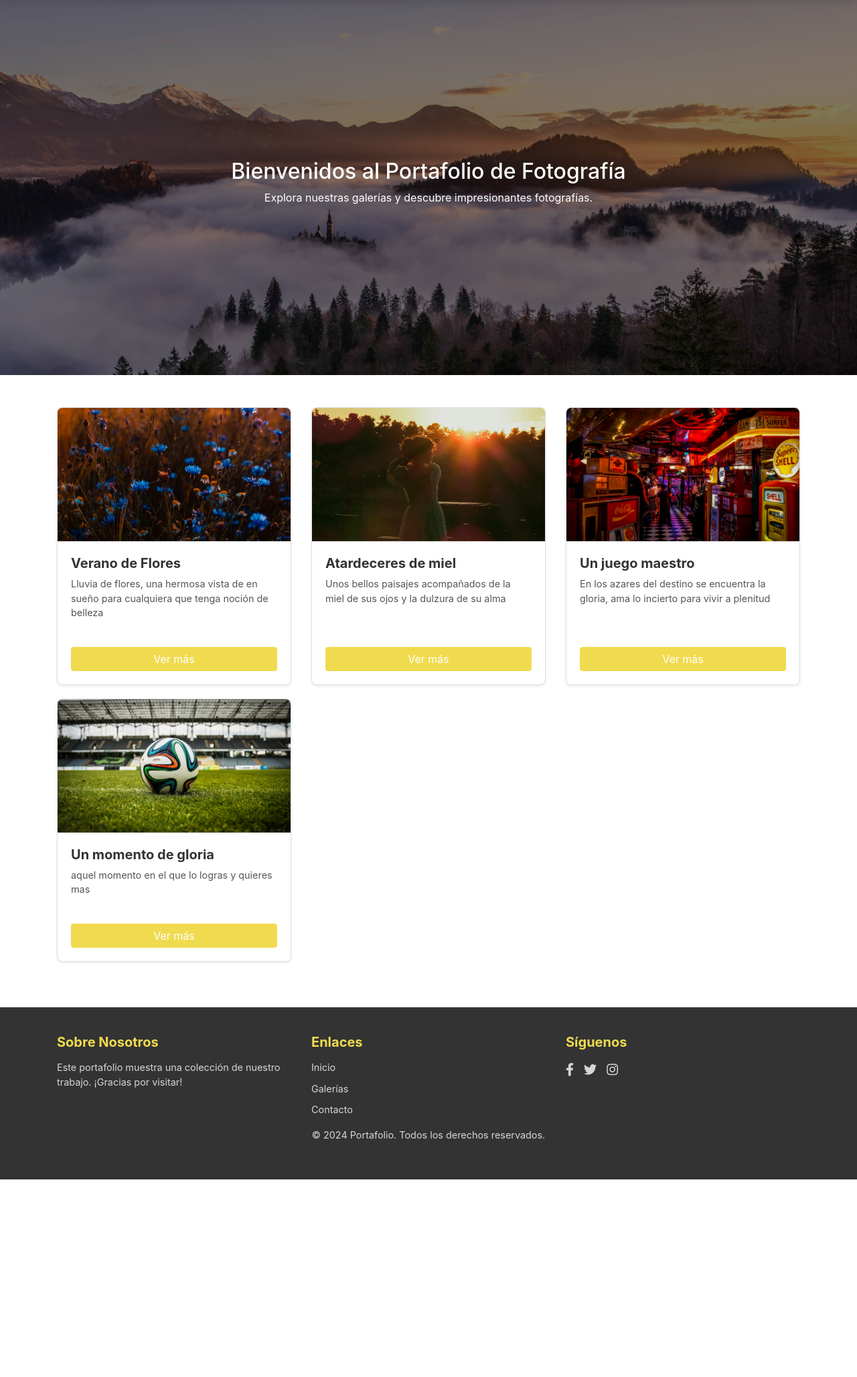
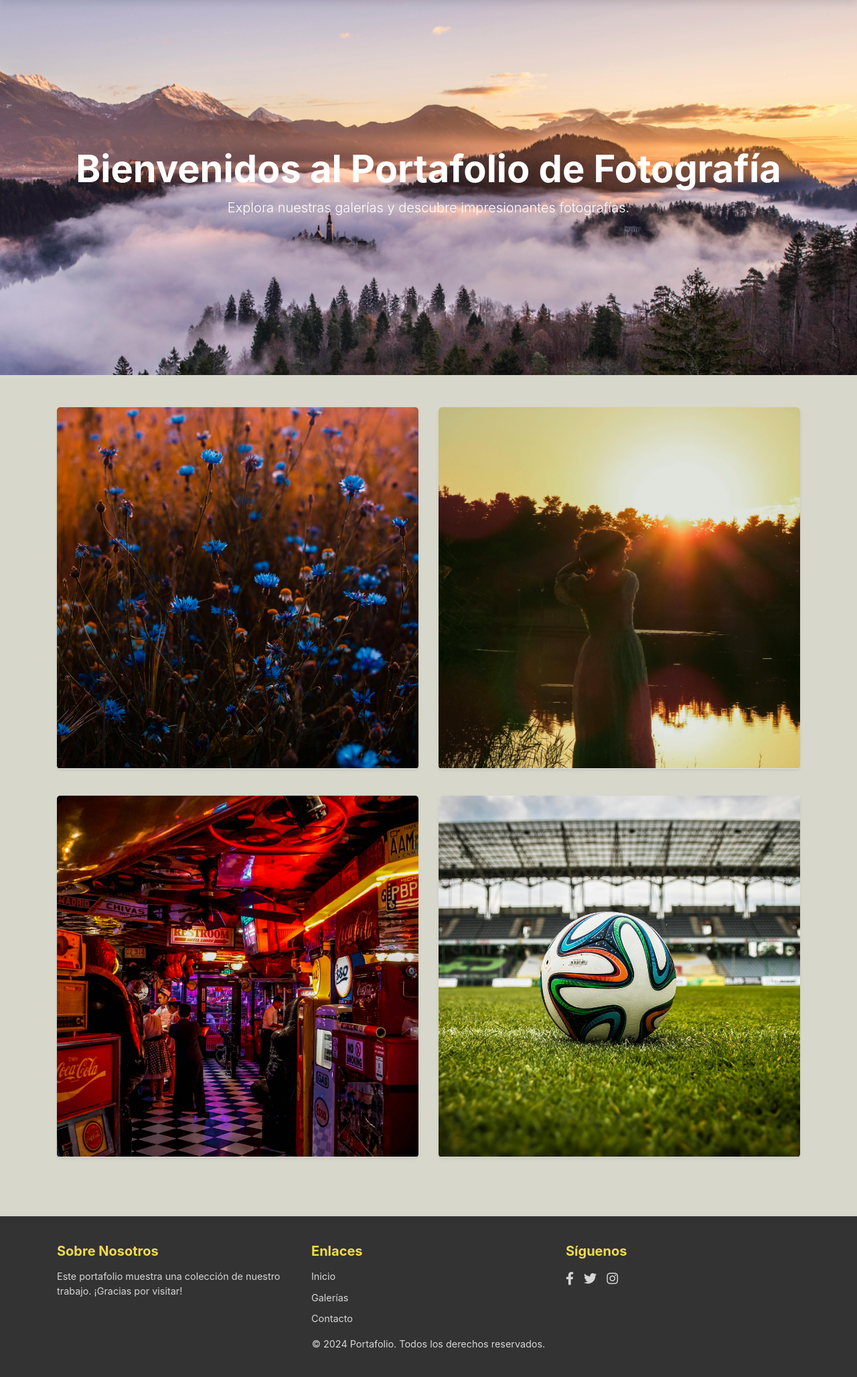
Before and after one commit to jhonRR28/Galeria, a Django app: page /home/ in a window 1280 px wide. Shown: the part 64-2120 px from the top of the page at 67% size. Before the commit the page ends 1825 px from the top, so only its background shows below. Run offline with Django 5.2, Linux system fonts and the light colour scheme; data comes from the database, SQL or seed files in the repository; some libraries are stand-ins or nearby versions.

Commit message:
Modificacion vista principal

```diff
--- a/gallery/static/gallery/css/styles.css
+++ b/gallery/static/gallery/css/styles.css
@@ -202,24 +202,93 @@ html, body {
     margin-bottom: 20px;
 }
 
-/* Limita la altura del modal y permite desplazamiento */
-.custom-modal-content {
-    max-height: 95vh; /* Limita la altura para que no sea más grande que la pantalla */
-    overflow-y: auto; /* Habilita desplazamiento si el contenido es muy largo */
+/* ... Mantén los estilos anteriores ... */
+
+/* Asegura que las imágenes se ajusten al contenedor sin bordes adicionales */
+.gallery-section .card-image-wrapper {
+    position: relative;
+    overflow: hidden;
+    height: 250px; /* Altura ajustable */
 }
-.modal-body {
+
+.gallery-section .card-img-top {
+    width: 100%;
+    height: 100%;
+    object-fit: cover;
+}
+
+/* Define el overlay para que sea completamente responsivo */
+.gallery-section .card-overlay {
+    position: absolute;
+    top: 0;
+    left: 0;
+    width: 100%;
+    height: 100%;
+    background: rgba(0, 0, 0, 0.5);
+    opacity: 0;
     display: flex;
+    justify-content: center;
     align-items: center;
-    height: 50%;
+    transition: opacity 0.3s ease;
 }
-.modal-image {
-    height: 72vh;
+
+/* Muestra el overlay solo al pasar el cursor */
+.gallery-section .card:hover .card-overlay {
+    opacity: 1;
 }
-.custom-image {
-    height: 100%; /* Limita la altura de la imagen */
-    width: auto; /* Mantiene la proporción de la imagen */
-    object-fit: contain; /* Ajusta la imagen sin distorsionarla */
+
+/* Estilos de contenido dentro del overlay */
+.gallery-section .card-overlay h5 {
+    color: white;
+    font-size: 1.5rem;
+    font-weight: bold;
+    text-align: center;
 }
-.modal-description {
-    max-width: 65%; /* Ajusta el ancho de la descripción */
+
+.gallery-section .card-overlay .btn {
+    margin-top: 10px;
+    background-color: #f0db4f;
+    border: none;
+    color: #333;
+    font-weight: bold;
 }
+
+.gallery-section .card-overlay .btn:hover {
+    background-color: #e5c43b;
+}
+
+
+/* Estilos para hacer las cartas cuadradas y asegurar que la imagen cubra todo el espacio */
+.gallery-section .card {
+    display: flex;
+    flex-direction: column;
+    justify-content: space-between;
+    aspect-ratio: 1 / 1; /* Mantiene las cartas cuadradas */
+    overflow: hidden;
+    transition: transform 0.3s ease, box-shadow 0.3s ease;
+
+}
+
+.gallery-section .card-image-wrapper {
+    width: 100%;
+    height: 100%; /* Asegura que el contenedor ocupe todo el espacio de la carta */
+    overflow: hidden;
+}
+
+.gallery-section .card-img-top {
+    width: 100%;
+    height: 100%; /* Hace que la imagen llene el contenedor */
+    object-fit: cover; /* Ajusta la imagen para llenar el contenedor */
+}
+
+.gallery-section .row {
+    gap: 0px; /* Alternativa usando gap */
+}
+
+.gallery-section .col {
+    margin-bottom: 40px;
+}
+
+.gallery-section {
+    background-color: #d7d7cb; /* Color específico para la galería */
+}
--- a/gallery/templates/gallery/gallery_list.html
+++ b/gallery/templates/gallery/gallery_list.html
@@ -1,5 +1,6 @@
 {% extends 'base.html' %}
 {% load static %}
+
 {% if messages %}
     <div class="alert alert-success" role="alert">
         {% for message in messages %}
@@ -9,57 +10,30 @@
 {% endif %}
 
 {% block section %}
-<div class="welcome-section">
-    <div class="welcome-banner"></div>
-    <h2>Bienvenidos al Portafolio de Fotografía</h2>
-    <p>Explora nuestras galerías y descubre impresionantes fotografías.</p>
+<div class="welcome-section text-center py-5">
+    <h2 class="display-4 font-weight-bold">Bienvenidos al Portafolio de Fotografía</h2>
+    <p class="lead">Explora nuestras galerías y descubre impresionantes fotografías.</p>
 </div>
 {% endblock section %}
 
 {% block maincontent %}
 <section class="gallery-section py-5">
     <div class="container">
-        <div class="row">
+        <div class="row row-cols-1 row-cols-md-2 g-4">
             {% for gallery in object_list %}
-                <div class="col-md-4 card-gallery">
-                    <div class="card mb-4 shadow-sm">
-                        <img src="{% static gallery.photo.url %}" class="card-img-top" alt="Galería">
-                        <div class="card-body">
-                            <h5 class="card-title">{{ gallery.title }}</h5>
-                            <p class="card-text">{{ gallery.description|truncatewords:20 }}</p>
-                            <button class="btn btn-primary" data-toggle="modal" data-target="#galleryModal{{ gallery.id }}">Ver más</button>
-                        </div>
-                    </div>
-                </div>
-
-                <!-- Modal -->
-                <div class="modal fade" id="galleryModal{{ gallery.id }}" tabindex="-1" role="dialog" aria-labelledby="galleryModalLabel{{ gallery.id }}" aria-hidden="true">
-                    <div class="modal-dialog modal-xl" role="document">
-                        <div class="modal-content custom-modal-content">
-                            <div class="modal-header d-flex justify-content-between align-items-center w-100">
-                                <h5 class="modal-title mx-auto" id="galleryModalLabel{{ gallery.id }}">{{ gallery.title }}</h5>
-                                <button type="button" class="close" data-dismiss="modal" aria-label="Close">
-                                    <span aria-hidden="true">&times;</span>
-                                </button>
-                            </div>
-                            <div class="modal-body d-flex flex-column align-items-center">
-                                <div class="modal-image mb-2">
-                                    <img src="{% static gallery.photo.url %}" class="img-fluid custom-image" alt="Galería {{ gallery.title }}">
-                                </div>
-                                <div class="modal-description text-center">
-                                    <p>{{ gallery.description }}</p>
-                                </div>
-                            </div>
-                            <div class="modal-footer">
-                                <a href="{% url 'gallery_detail' gallery.id %}" class="btn btn-outline-primary">
-                                    <i class="fas fa-info-circle"></i> Ver detalles
+                <div class="col">
+                    <div class="card mb-0 shadow-sm border-0 overflow-hidden rounded-lg card-square">
+                        <div class="card-image-wrapper position-relative">
+                            <img src="{% static gallery.photo.url %}" class="card-img-top" alt="Galería">
+                            <div class="card-overlay position-absolute top-0 start-0 w-100 h-100 d-flex flex-column justify-content-end p-3 text-white">
+                                <h5 class="card-title">{{ gallery.title }}</h5>
+                                <a href="{% url 'gallery_detail' gallery.id %}" class="btn btn-light btn-sm mt-2">
+                                    Ver más
                                 </a>
-                                <button type="button" class="btn btn-secondary" data-dismiss="modal">Cerrar</button>
                             </div>
                         </div>
                     </div>
                 </div>
-
             {% endfor %}
         </div>
     </div>
```
